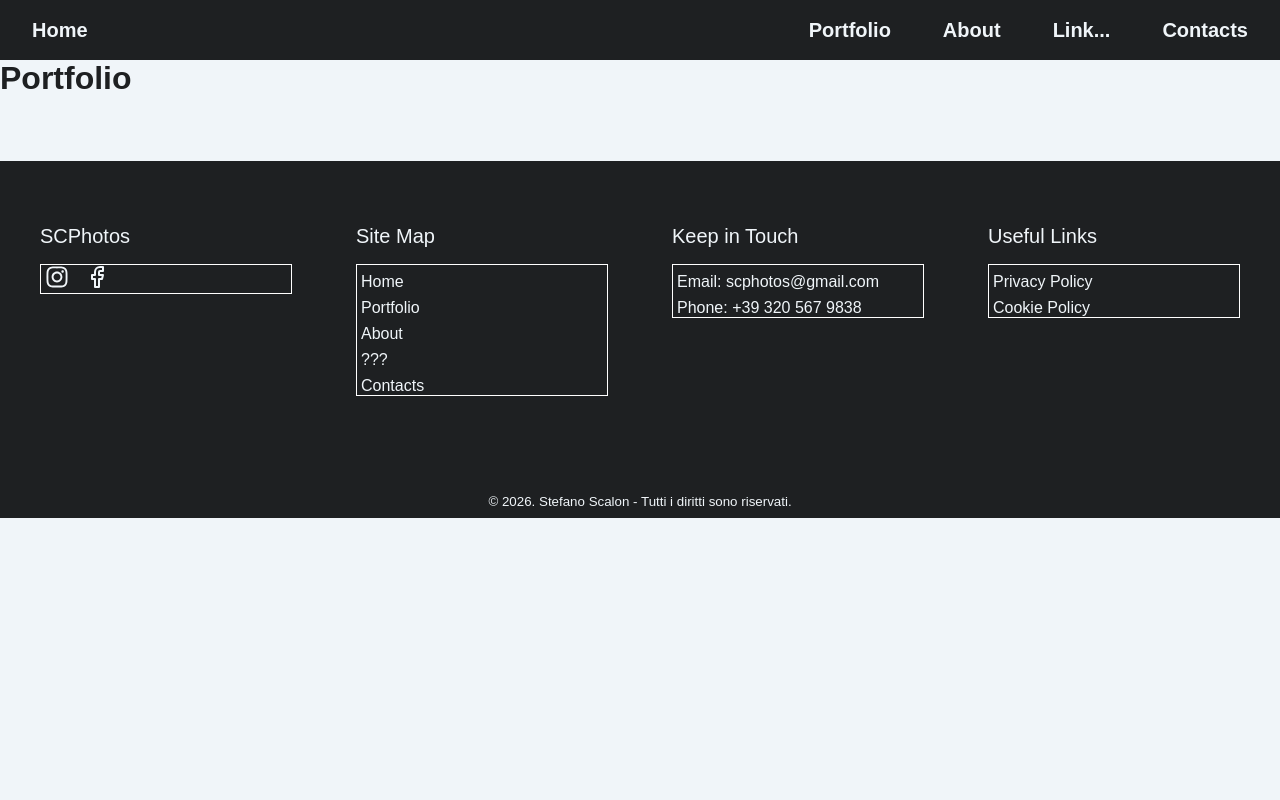
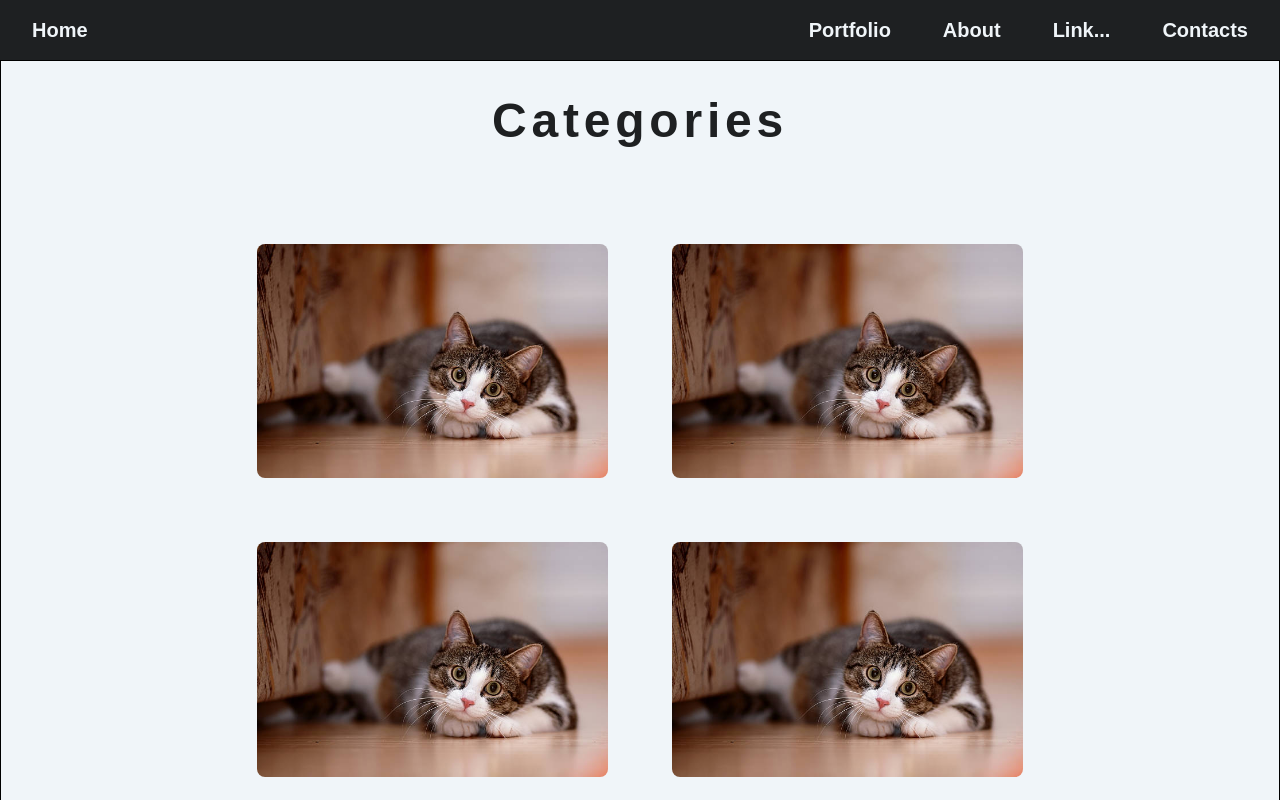
Before and after one commit to demandsupply/photography-portfolio, a Next.js app: page /portfolio in a window 1280 px wide. Shown: the top 800 px of the page. Built offline with nearby package versions, Linux system fonts and the light colour scheme.

Commit message:
add: create page portfolio-categories and add style to it. Create file categories.js with datas about the photo categories for a better maintainability

```diff
--- a/src/app/portfolio/page.js
+++ b/src/app/portfolio/page.js
@@ -1,3 +1,27 @@
-export default function Portfolio() {
-  return <h1>Portfolio</h1>;
+import { SiSystem76 } from "react-icons/si";
+import styles from "./portfolio.module.css";
+import { CATEGORIES } from "@/data/categories";
+import ImageCard from "@/components/ImageCard/ImageCard";
+
+export default function PortfolioPage() {
+  return (
+    <main className={styles.main}>
+      <h1 className={styles.title}>Categories</h1>
+      <div className={styles.categoriesContainer}>
+        {CATEGORIES.map((category) => (
+          <ImageCard
+            key={category.id}
+            src={category.src}
+            alt={category.alt}
+            orientation={category.orientation}
+            className={styles.categoryCard}
+          >
+            <div className={styles.categoryOverlay}>
+              <h3>{category.alt}</h3>
+            </div>
+          </ImageCard>
+        ))}
+      </div>
+    </main>
+  );
 }
--- /dev/null
+++ b/src/app/portfolio/portfolio.module.css
@@ -0,0 +1,24 @@
+.main {
+    border: 1px solid #000;
+}
+.title {
+    margin: var(--spacing-lg) auto;
+    width: fit-content;
+    font-size: var(--text-h1);
+    letter-spacing: 0.1em;
+}
+
+.categoriesContainer {
+    width: 60%;
+    margin: var(--spacing-xxl) auto;
+
+    display: grid;
+    grid-template-columns: repeat(2, 1fr);
+    gap: var(--spacing-xl);
+}
+
+.categoryCard {
+    width: 100%;
+    border-radius: var(--radius-md);
+    transition: .3s;
+}
--- a/src/components/ImageCard/ImageCard.jsx
+++ b/src/components/ImageCard/ImageCard.jsx
@@ -1,10 +1,14 @@
-import Image from 'next/image';
-import styles from './ImageCard.module.css'
+import Image from "next/image";
+import styles from "./ImageCard.module.css";
 
-
-
-export default function ImageCard( { src, alt, category, orientation, className="", children} ) {
-
+export default function ImageCard({
+  src,
+  alt,
+  category,
+  orientation,
+  className = "",
+  children,
+}) {
   const cardClassName = `${styles.cardContainer} ${styles[orientation]} ${className}`;
 
   return (
@@ -12,8 +16,7 @@ export default function ImageCard( { src, alt, category, orientation, className=
       <div className={styles.imageWrapper}>
         <Image src={src} alt={alt} fill className={styles.image} />
       </div>
-            {children && <div className={styles.overlay}>{children}</div> }
-
+      {children && <div className={styles.overlay}>{children}</div>}
     </div>
-    )
+  );
 }
--- /dev/null
+++ b/src/data/categories.js
@@ -0,0 +1,30 @@
+export const CATEGORIES = [
+  {
+    id: 1,
+    src: "/home/sample-img-horizontal.jpg",
+    alt: "Portraits",
+    orientation: "horizontal",
+    slug: "portraits",
+  },
+  {
+    id: 2,
+    src: "/home/sample-img-horizontal.jpg",
+    alt: "Events",
+    orientation: "horizontal",
+    slug: "events",
+  },
+  {
+    id: 3,
+    src: "/home/sample-img-horizontal.jpg",
+    alt: "Landscapes",
+    orientation: "horizontal",
+    slug: "landscapes",
+  },
+  {
+    id: 4,
+    src: "/home/sample-img-horizontal.jpg",
+    alt: "Still Life",
+    orientation: "horizontal",
+    slug: "still-life",
+  },
+];
```
Also changed, not shown: src/components/home/SectionFour/SectionFour.jsx (+6 -11 lines). Lines whose indentation alone changed are shown as unchanged.
